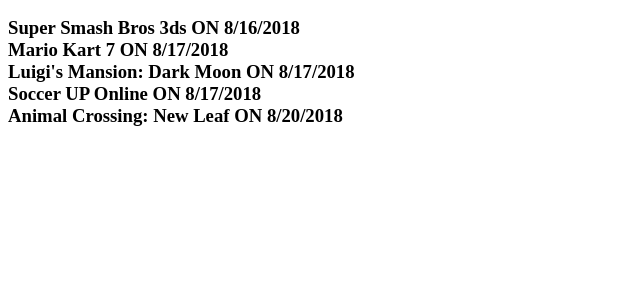
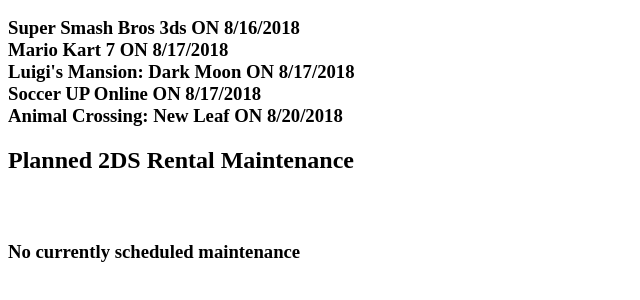
Before and after one commit to inkmastergaming/2DS-Rental-Data, a plain HTML site: page index.html in a window 1280 px wide. Shown: the part 96-396 px from the top of the page, without its empty margins (0-640 px from the left). Drawn offline with Linux system fonts and the light colour scheme.

Commit message:
Update index.html

```diff
--- a/index.html
+++ b/index.html
@@ -6,3 +6,5 @@
     Soccer UP Online ON 8/17/2018<br>
     Animal Crossing: New Leaf ON 8/20/2018<br>
       <p><h3>
+      <h2>Planned 2DS Rental Maintenance<h2><br>
+        <h3>No currently scheduled maintenance<h3>
```
